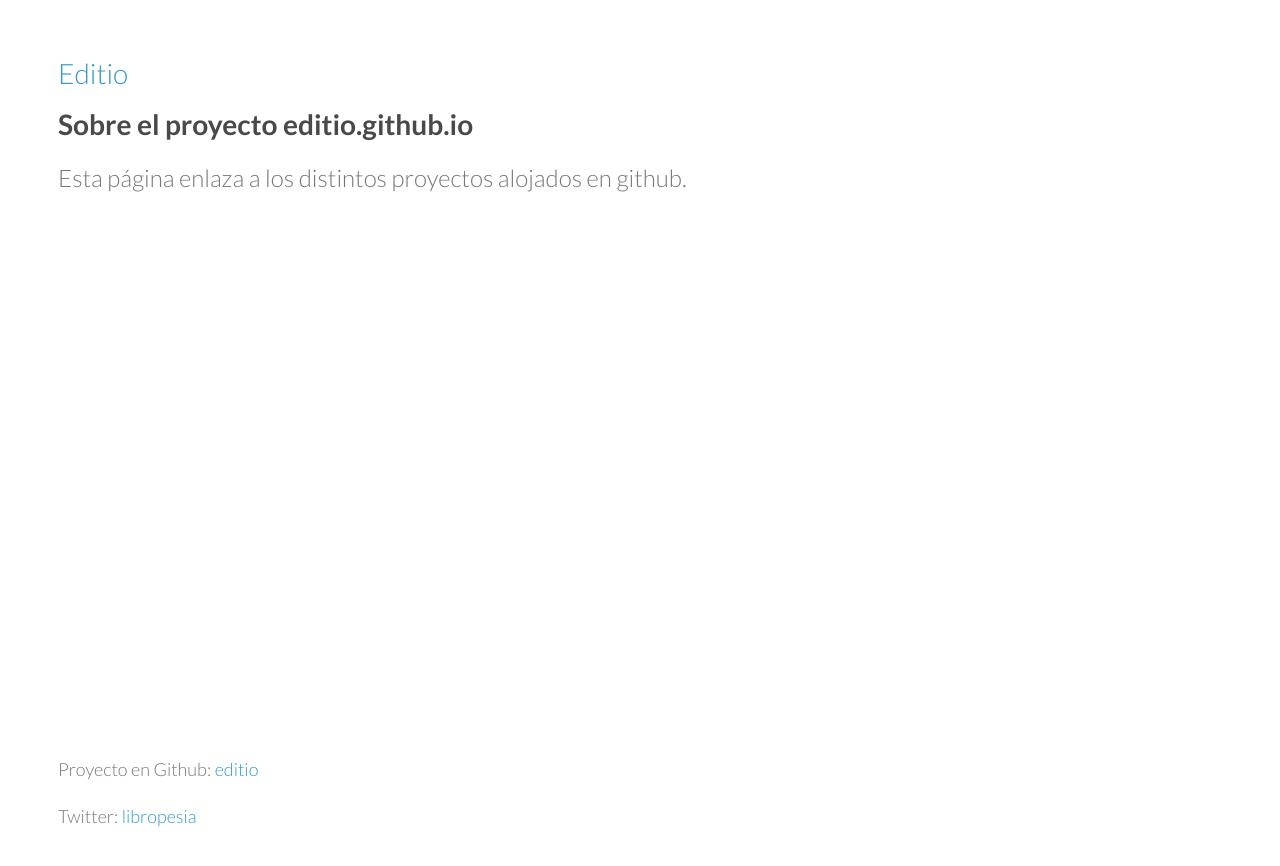
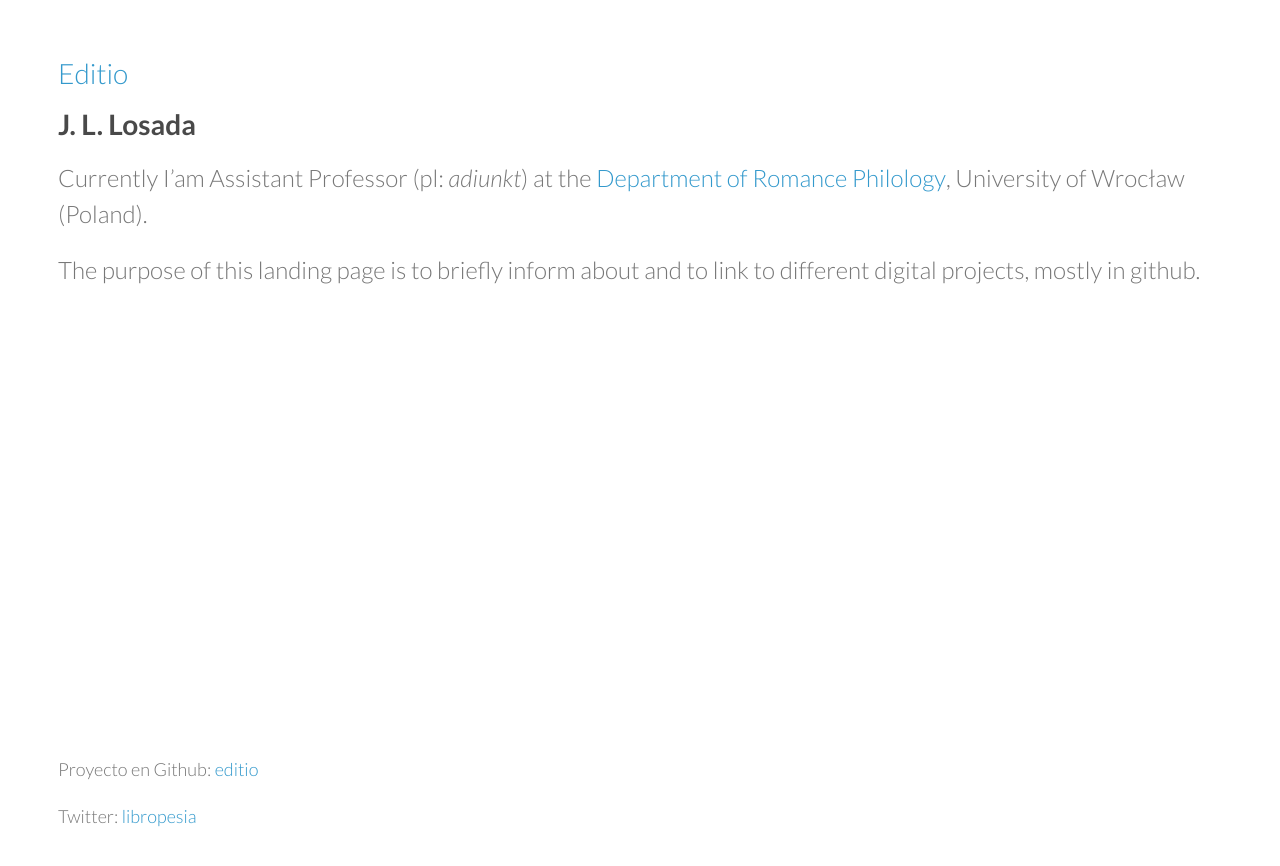
Before and after one commit to editio/editio.github.io, a Jekyll site: the page built from about/index.md, in a window 1280 px wide. Shown: the top 866 px of the page. Built offline with Jekyll 4.4.1, drawn with Linux system fonts in a browser that asks for light colours.

Commit message:
about update

```diff
--- a/about/index.md
+++ b/about/index.md
@@ -5,6 +5,8 @@ published: true
 ---
 
 
-### Sobre el proyecto editio.github.io
+### J. L. Losada
 
-Esta página enlaza a los distintos proyectos alojados en github.
+Currently I'am Assistant Professor (pl: *adiunkt*) at the [Department of Romance Philology](http://www.ifr.uni.wroc.pl/pl/nasz-instytut/pracownicy/dr-jose-luis-losada-palenzuela), University of Wrocław (Poland).
+
+The purpose of this landing page is to briefly inform about and to link to different digital projects, mostly in github.
```
